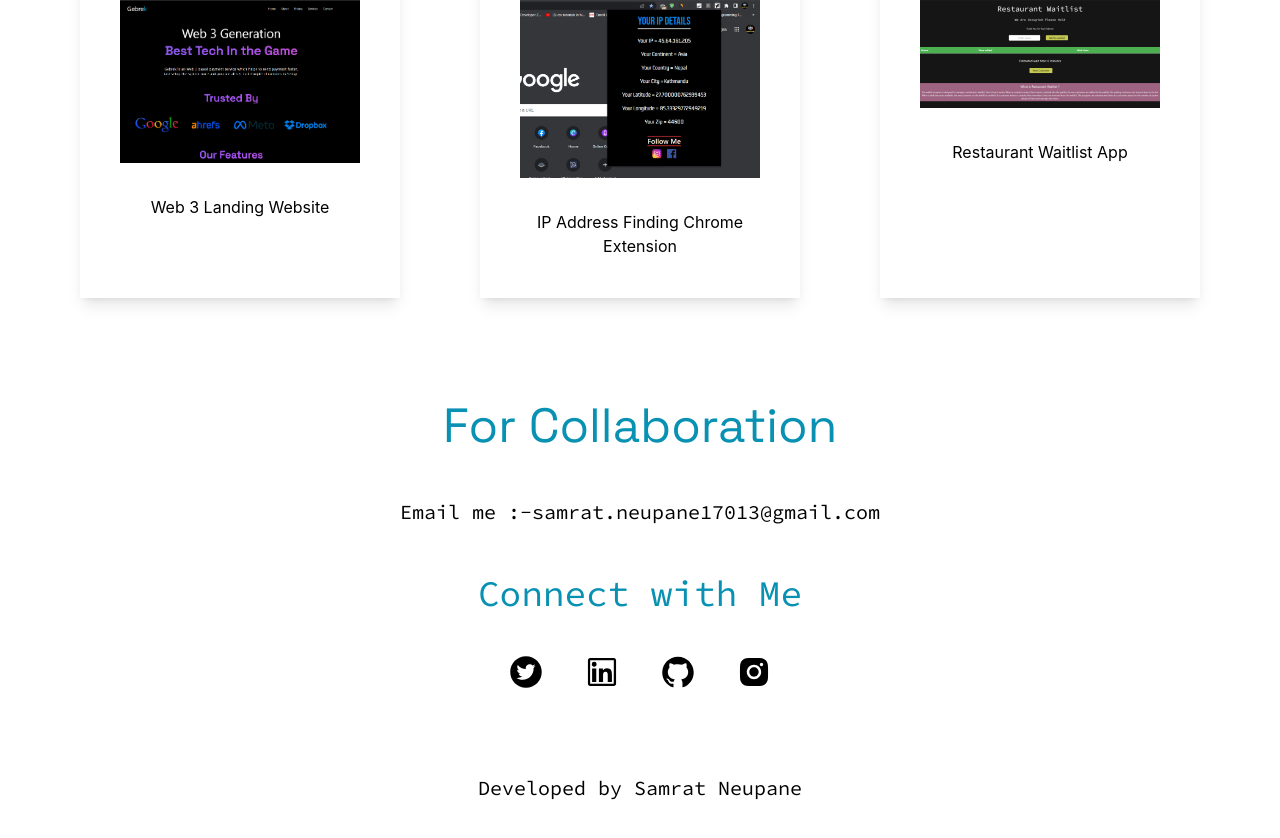
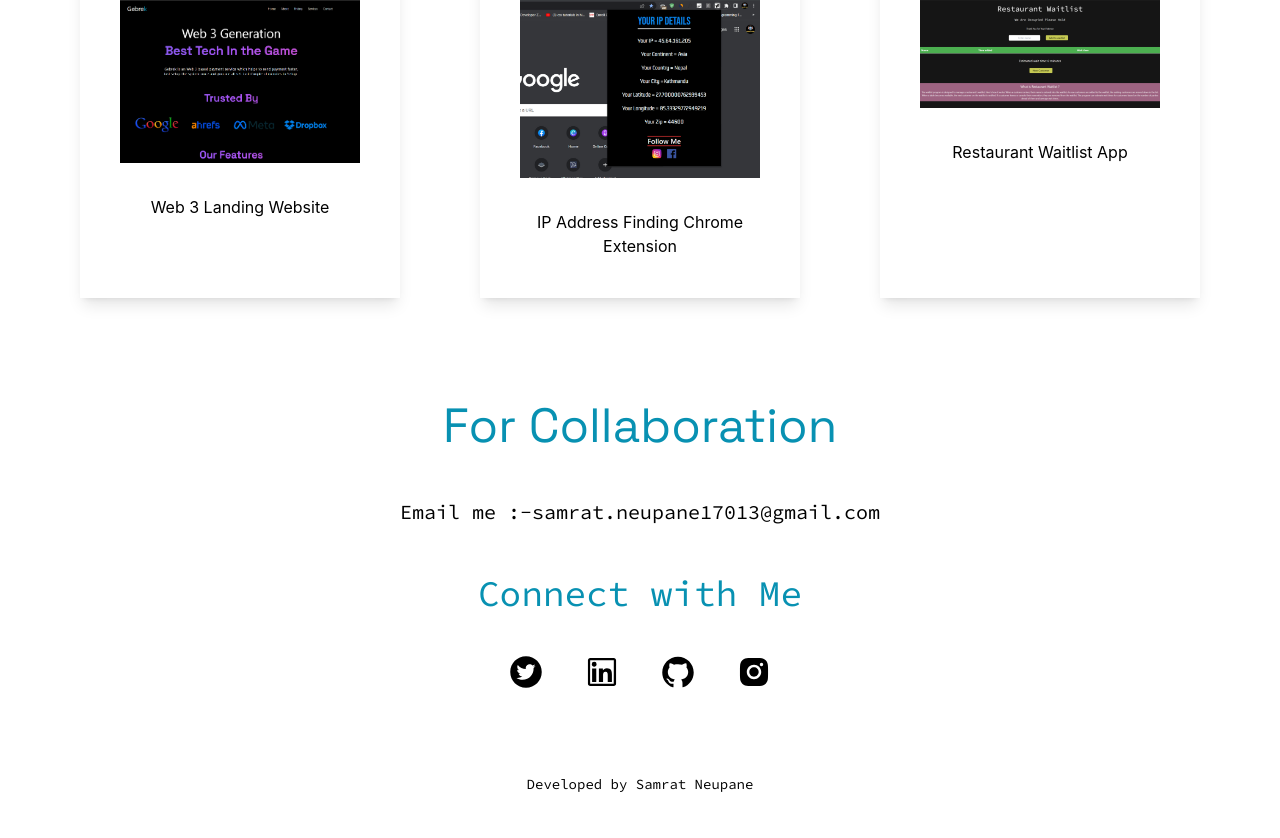
Before and after one commit to SaugatxWasti/portfolio, a Next.js app: page / in a window 1280 px wide. Shown: the part 2405-3243 px from the top of the page. Built offline with nearby package versions, Linux system fonts and the light colour scheme.

Commit message:
Changed size of footer credit

```diff
--- a/pages/index.js
+++ b/pages/index.js
@@ -302,7 +302,7 @@ export default function Home() {
         </section>
 
         <section>
-          <div className="text-center font-source text-xl py-11 dark:text-white">
+          <div className="text-center font-source text-sm py-11 dark:text-white">
             <h2>Developed by Samrat Neupane</h2>
           </div>
         </section>
```
